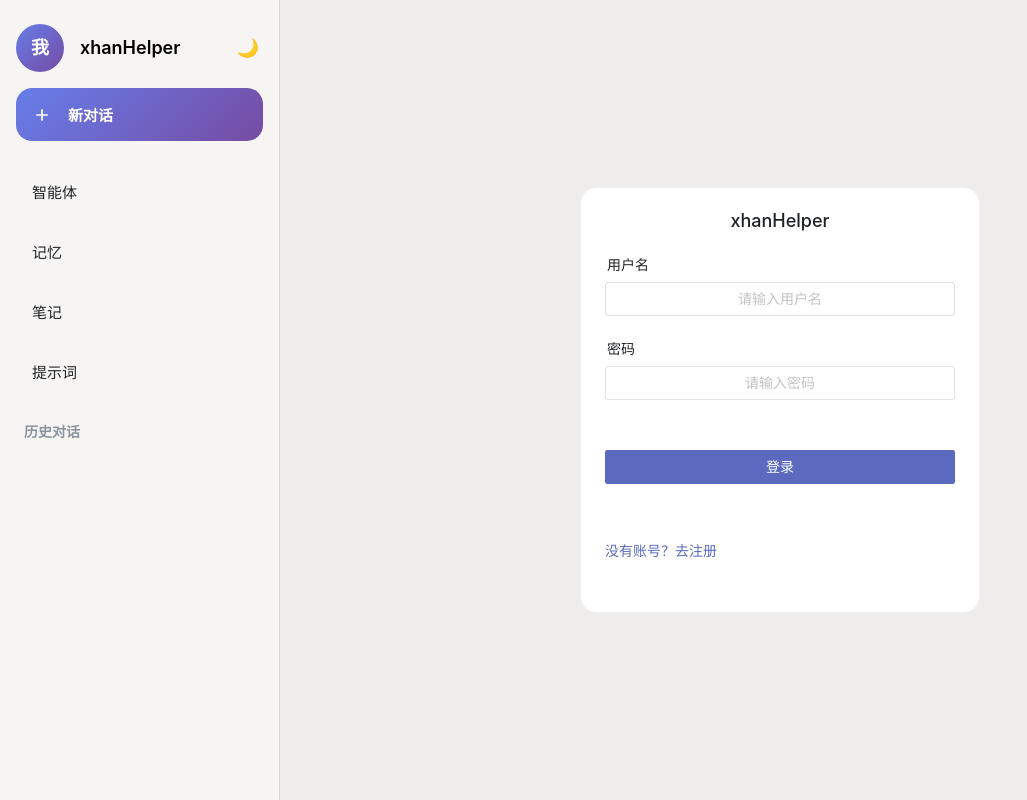
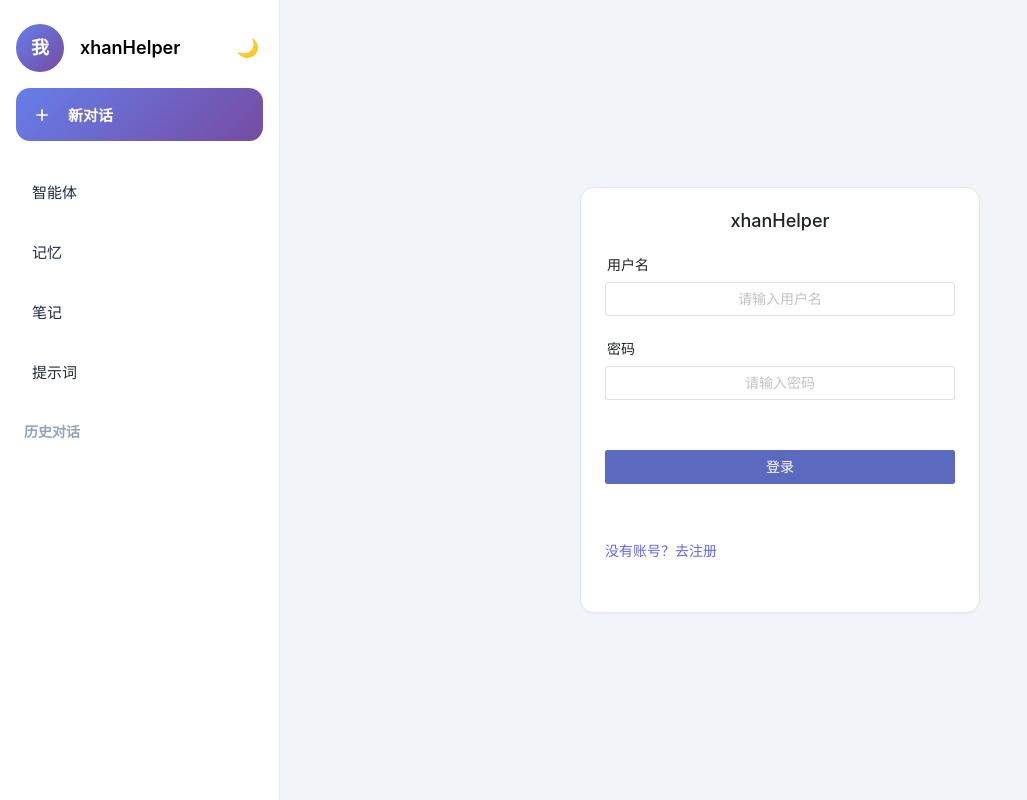
Before and after one commit to xHanJiao/xhanHelper, a Vue app in the folder front-end/: page /login in a window 1280 px wide. Shown: the whole page, without its empty margins (0-1027 px from the left). Built offline with nearby package versions, Linux system fonts and the light colour scheme.

Commit message:
style: 优化全局配色和卡片样式，浅色模式改冷淡风
- 全局配色换成冷调 Slate 色系
- 语义色更新为更现代低饱和版本
- ListItemCard 增加 hover 上浮、内容渐变淡出
- 标签样式优化：胶囊圆角、无边框、更紧凑

```diff
--- a/front-end/src/components/ListItemCard.vue
+++ b/front-end/src/components/ListItemCard.vue
@@ -89,7 +89,7 @@ function handleDropdownSelect(key) {
 </script>
 
 <template>
-  <NCard size="small" :hoverable="hoverable" class="list-item-card">
+  <NCard :hoverable="hoverable" class="list-item-card" size="small">
     <template #header>
       <div class="card-header">
         <span class="card-title">{{ title }}</span>
@@ -138,12 +138,15 @@ function handleDropdownSelect(key) {
       </div>
     </template>
 
-    <div v-if="content" class="card-content" :style="{ maxHeight: maxContentHeight }">
-      {{ content }}
+    <div v-if="content" class="card-content-wrapper" :style="{ maxHeight: maxContentHeight }">
+      <div class="card-content">
+        {{ content }}
+      </div>
+      <div v-if="content.length > 100" class="content-fade"></div>
     </div>
 
     <div v-if="tags && tags.length > 0" class="card-tags">
-      <NTag v-for="tag in tags" :key="tag" size="small" style="margin-right: 4px; margin-bottom: 4px;">
+      <NTag v-for="tag in tags" :key="tag" size="small" class="card-tag">
         {{ tag }}
       </NTag>
     </div>
@@ -202,6 +205,14 @@ function handleDropdownSelect(key) {
 <style scoped>
 .list-item-card {
   height: 100%;
+  background: var(--color-surface);
+  transition: transform var(--transition-normal),
+              box-shadow var(--transition-normal),
+              border-color var(--transition-normal);
+}
+
+.list-item-card:hover {
+  transform: translateY(-2px);
 }
 
 .card-header {
@@ -212,36 +223,64 @@ function handleDropdownSelect(key) {
 }
 
 .card-title {
-  font-weight: 500;
+  font-weight: 600;
   font-size: var(--font-size-md);
   color: var(--color-text);
+  letter-spacing: -0.01em;
 }
 
 .desktop-actions {
   opacity: 0;
-  transition: opacity 0.2s ease;
+  transition: opacity var(--transition-fast);
 }
 
 .list-item-card:hover .desktop-actions {
   opacity: 1;
 }
 
+.card-content-wrapper {
+  position: relative;
+  overflow: hidden;
+}
+
 .card-content {
   font-size: 14px;
   color: var(--color-text-secondary);
-  line-height: 1.6;
+  line-height: 1.7;
   white-space: pre-wrap;
-  overflow: hidden;
+}
+
+.content-fade {
+  position: absolute;
+  bottom: 0;
+  left: 0;
+  right: 0;
+  height: 40px;
+  background: linear-gradient(to bottom, transparent, var(--color-surface));
+  pointer-events: none;
 }
 
 .card-tags {
-  margin-top: var(--space-sm);
+  margin-top: 12px;
   display: flex;
   flex-wrap: wrap;
+  gap: 6px;
+}
+
+.card-tag {
+  border: none !important;
+  background: var(--color-bg) !important;
+  color: var(--color-text-secondary) !important;
+  font-size: 11px;
+  font-weight: 500;
+  letter-spacing: 0.02em;
+  padding: 4px 10px;
+  height: auto;
+  border-radius: 999px;
 }
 
 .card-footer {
-  margin-top: var(--space-md);
+  margin-top: 16px;
   display: flex;
   align-items: center;
   justify-content: space-between;
@@ -250,5 +289,6 @@ function handleDropdownSelect(key) {
 .card-metadata {
   font-size: 12px;
   color: var(--color-text-muted);
+  font-variant-numeric: tabular-nums;
 }
 </style>
--- a/front-end/src/style.css
+++ b/front-end/src/style.css
@@ -1,36 +1,36 @@
 :root {
-  /* 语义色系 */
-  --color-primary: #5b6abf;
-  --color-primary-hover: #4a58a8;
-  --color-primary-soft: #eef0fa;
+  /* 语义色系 - 低饱和冷淡风 */
+  --color-primary: #6366f1;
+  --color-primary-hover: #4f46e5;
+  --color-primary-soft: #eef2ff;
 
-  --color-success: #2da44e;
-  --color-success-hover: #238636;
-  --color-success-soft: #dafbe1;
+  --color-success: #10b981;
+  --color-success-hover: #059669;
+  --color-success-soft: #ecfdf5;
 
-  --color-danger: #e5534b;
-  --color-danger-hover: #cf3a32;
-  --color-danger-soft: #ffe5e3;
+  --color-danger: #ef4444;
+  --color-danger-hover: #dc2626;
+  --color-danger-soft: #fef2f2;
 
-  --color-warning: #d29922;
-  --color-warning-hover: #ba8517;
-  --color-warning-soft: #fff0d4;
+  --color-warning: #f59e0b;
+  --color-warning-hover: #d97706;
+  --color-warning-soft: #fffbeb;
 
-  /* 灰度 */
-  --color-bg: #f5f3f0;
-  --color-bg-page: #eeedeb;
-  --color-surface: #f6f5f3;
-  --color-surface-hover: #eeeeec;
+  /* 灰度 - 冷调 */
+  --color-bg: #f8fafc;
+  --color-bg-page: #f1f5f9;
+  --color-surface: #ffffff;
+  --color-surface-hover: #f8fafc;
 
-  --color-text: #1f2328;
-  --color-text-secondary: #656d76;
-  --color-text-muted: #8b949e;
+  --color-text: #1e293b;
+  --color-text-secondary: #64748b;
+  --color-text-muted: #94a3b8;
 
-  --color-border: #d0d7de;
+  --color-border: #e2e8f0;
 
   --radius-sm: 6px;
   --radius-md: 10px;
-  --radius-lg: 16px;
+  --radius-lg: 14px;
   --radius-xl: 24px;
 
   --space-xs: 4px;
@@ -41,41 +41,47 @@
 
   --font-size-sm: 12px;
   --font-size-base: 14px;
+  --font-size-md: 15px;
   --font-size-lg: 16px;
 
-  --shadow-sm: 0 1px 2px rgba(0,0,0,0.04);
-  --shadow-md: 0 3px 8px rgba(0,0,0,0.06);
+  --shadow-sm: 0 1px 2px rgba(15, 23, 42, 0.04);
+  --shadow-md: 0 4px 12px rgba(15, 23, 42, 0.06);
+  --shadow-lg: 0 8px 24px rgba(15, 23, 42, 0.08);
 
-  --transition-fast: 0.15s ease;
+  --transition-fast: 0.18s cubic-bezier(0.4, 0, 0.2, 1);
+  --transition-normal: 0.25s cubic-bezier(0.4, 0, 0.2, 1);
 
   --sidebar-width: 280px;
 }
 
 [data-theme="dark"] {
-  --color-primary: #7c8bdb;
-  --color-primary-hover: #8f9ce5;
-  --color-primary-soft: #2a2d40;
+  --color-primary: #818cf8;
+  --color-primary-hover: #a5b4fc;
+  --color-primary-soft: #1e293b;
 
-  --color-success: #46954a;
-  --color-success-hover: #52a855;
-  --color-success-soft: #1a2e1d;
+  --color-success: #34d399;
+  --color-success-hover: #6ee7b7;
+  --color-success-soft: #064e3b;
 
-  --color-danger: #e06c5e;
-  --color-danger-hover: #e88378;
-  --color-danger-soft: #331c1a;
+  --color-danger: #f87171;
+  --color-danger-hover: #fca5a5;
+  --color-danger-soft: #450a0a;
 
-  --color-warning: #d9a84e;
-  --color-warning-hover: #e0b863;
-  --color-warning-soft: #2e2518;
+  --color-warning: #fbbf24;
+  --color-warning-hover: #fcd34d;
+  --color-warning-soft: #422006;
 
-  --color-bg: #1e1c21;
-  --color-bg-page: #161418;
-  --color-surface: #262429;
-  --color-surface-hover: #2e2c30;
-  --color-text: #d4d2cf;
-  --color-text-secondary: #9b9893;
-  --color-text-muted: #6b6864;
-  --color-border: #3d3a3f;
+  --color-bg: #0f172a;
+  --color-bg-page: #020617;
+  --color-surface: #1e293b;
+  --color-surface-hover: #334155;
+  --color-text: #f1f5f9;
+  --color-text-secondary: #94a3b8;
+  --color-text-muted: #64748b;
+  --color-border: #334155;
+  --shadow-sm: 0 1px 2px rgba(0, 0, 0, 0.3);
+  --shadow-md: 0 4px 12px rgba(0, 0, 0, 0.4);
+  --shadow-lg: 0 8px 24px rgba(0, 0, 0, 0.5);
 }
 
 /* 全局过渡 */
@@ -93,11 +99,18 @@ button {
               color var(--transition-fast),
               border-color var(--transition-fast),
               box-shadow var(--transition-fast),
-              opacity var(--transition-fast);
+              opacity var(--transition-fast),
+              transform var(--transition-fast);
 }
 
 .n-card {
   border-radius: var(--radius-lg) !important;
+  border: 1px solid var(--color-border) !important;
+  box-shadow: var(--shadow-sm) !important;
+}
+
+.n-card:hover {
+  box-shadow: var(--shadow-md) !important;
 }
 
 * {
```
